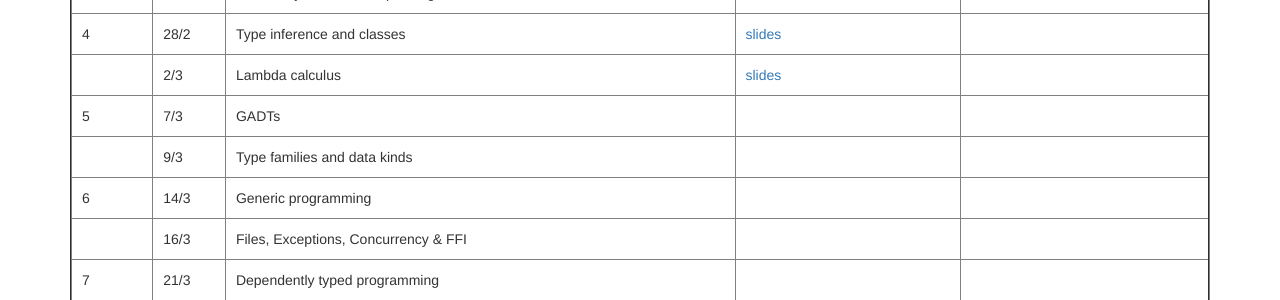
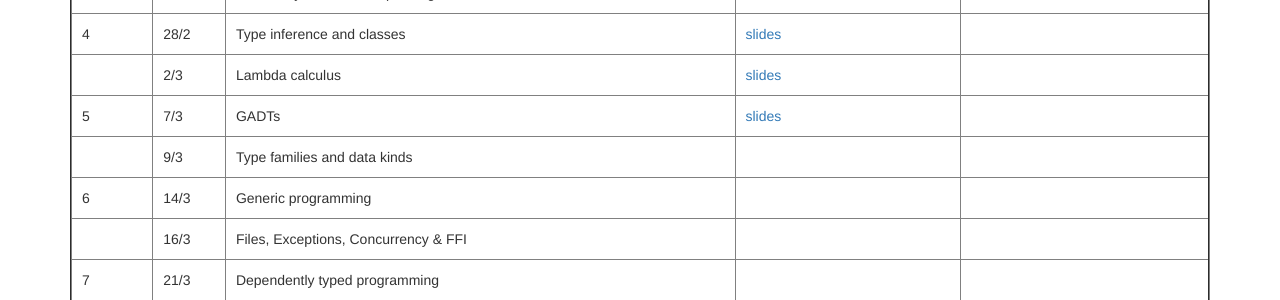
Before and after one commit to ruuda/2017-AFP, a Jekyll site: the page built from schedule.html, in a window 1280 px wide. Shown: the part 345-645 px from the top of the page. Built offline with Jekyll 4.4.1, drawn with Linux system fonts in a browser that asks for light colours; nearby versions of some CDN libraries.

Commit message:
Added link to slides08.pdf.

```diff
--- a/schedule.html
+++ b/schedule.html
@@ -122,7 +122,7 @@
 
       <td>GADTs</td>
 
-      <td></td>
+      <td><a href="slides/slides08.pdf">slides</a></td>
 
       <td></td>
     </tr>
```
